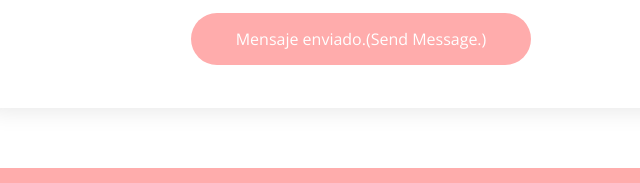
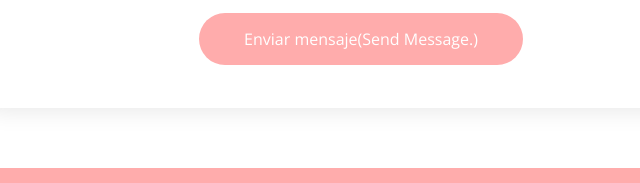
Before and after one commit to jotapeco988/Hair_addicts, a plain HTML site: page index.html in a window 1280 px wide. Shown: the part 5500-5683 px from the top of the page, 465-1105 px from the left. Drawn offline with nearby package versions, Linux system fonts and the light colour scheme.

Commit message:
Update index.html

```diff
--- a/index.html
+++ b/index.html
@@ -499,7 +499,7 @@ Esto garantiza tus mejores experiencias en cuanto a la asesoria tanto en la comp
                 <div class="error-message"></div>
                 <div class="sent-message"> Tu mensaje fue enviado, Gracias!(Your message has been sent. Thank you!)</div>
               </div>
-              <div class="text-center"><button type="submit">Mensaje enviado.(Send Message.)</button></div>
+              <div class="text-center"><button type="submit">Enviar mensaje(Send Message.)</button></div>
             </form>
           </div><!-- End Contact Form -->
 
```
